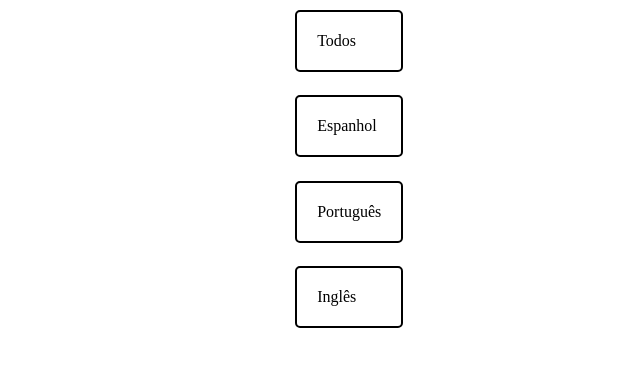
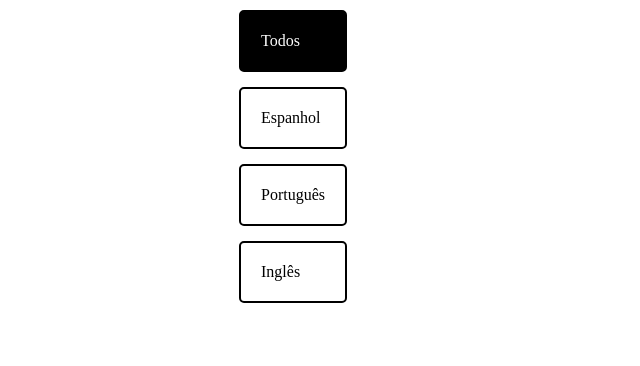
Before and after one commit to viniciusmra/ufpi-implementacao-sistema-distribuido, a website: page public/index.html in a window 1280 px wide. Both pictures are taken after a click on the element "Todos". Shown: the whole page, without its empty margins (268-908 px from the left). Drawn offline with Linux system fonts and the light colour scheme; no server answers.

Commit message:
button state and currency

```diff
--- a/public/index.html
+++ b/public/index.html
@@ -3,19 +3,22 @@
 <head>
     <meta charset="UTF-8">
     <meta name="viewport" content="width=device-width, initial-scale=1.0">
-    <title>Document</title>
-    <script src="script.js"></script>
+    <title>Implementação SD</title>
+
     <link rel="stylesheet" href="style.css">
 </head>
 <body>
+
     <section id="content">
         <section id="menu">
-            <div class="button" id="english" onclick="showData()">Todos</div>
+            <div class="button" class="selected" id="all" onclick="showData(this.id)">Todos</div>
             <div class="button" id="spanish" onclick="showData(this.id)">Espanhol</div>
             <div class="button" id="portuguese" onclick="showData(this.id)">Português</div>
             <div class="button" id="english" onclick="showData(this.id)">Inglês</div>
         </section>
         <section id="data"></section>
     </section>
+
+    <script src="script.js"></script>
 </body>
 </html>
--- a/public/script.js
+++ b/public/script.js
@@ -1,6 +1,11 @@
 showData();
 function showData(filter = "all") {
-  apiURL = "https://restcountries.com/v3.1/"
+  selected = document.querySelectorAll(".selected");
+  if(selected.length > 0){
+    selected[0].classList.remove("selected");
+  }
+  document.getElementById(filter).classList.add("selected");
+  apiURL = "https://restcountries.com/v3.1"
 
   if (filter == "all") {
     apiURL = apiURL + "/"
@@ -14,12 +19,14 @@ function showData(filter = "all") {
     .then(data => {
       document.getElementById("data").innerHTML = "";
       for (let i = 0; i < data.length; i++) {
-        if (data[i].capital == undefined) {
-          continue
+        myDiv = document.createElement("div")
+        myDiv.className = "card"
+        myDiv.innerHTML = "<img src=" + data[i].flags.png + "></img> " + data[i].translations.por.common
+        currency = ""
+        if(data[i].currencies != null){
+          currency = " - Currency: " + Object.entries(data[i].currencies)[0][1].name + " (" + Object.entries(data[i].currencies)[0][1].symbol + ")"
         }
-        myDiv = document.createElement("div")
-        myDiv.className = "city"
-        myDiv.innerHTML = "<img src=" + data[i].flags.png + "></img> " + data[i].translations.por.common
+        myDiv.innerHTML = myDiv.innerHTML + currency
         document.getElementById("data").appendChild(myDiv)
       }
     })
--- a/public/style.css
+++ b/public/style.css
@@ -1,5 +1,6 @@
 html {
-    height: 100vh;
+    width: 90vw;
+    margin: 0;
 }
 body {
     height: 100%;
@@ -8,21 +9,21 @@ body {
 #content{
     display: flex;
     justify-content: center;
-    gap:2%;
+    gap:10px;
     height: 100%;
 }
 #menu{
     padding: 10px;
     display: flex;
     flex-direction: column;
-    gap:3%;
+    gap:15px;
 
 }
 #data{
     padding: 10px;
     display: flex;
     flex-direction: column;
-    gap:2%;
+    gap:10px;
 }
 .button{
     background-color: white;
@@ -33,13 +34,13 @@ body {
 
 }
 
-.button:hover {
+.button:hover, .selected{
     background-color: black;
     color: white;
     cursor: pointer;
 }
 
-.city{
+.card{
     padding: 20px;
     width: 400px;
     border-radius: 5px;
```
Also changed, not shown: assets/print-front-end.png (added).
